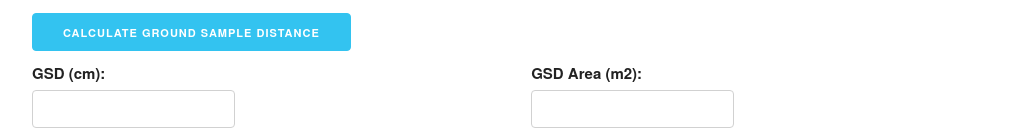
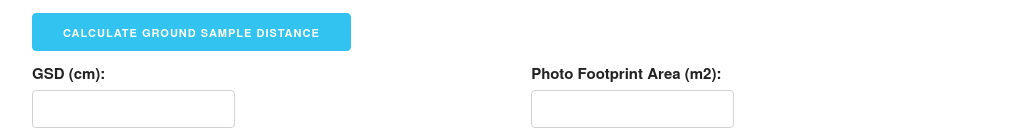
Before and after one commit to scarnecchia/GSD_calc, a plain HTML site: page index.html in a window 1280 px wide. Shown: the part 797-937 px from the top of the page, without its empty margins (128-1151 px from the left). Drawn offline with Linux system fonts and the light colour scheme.

Commit message:
GSD Area -> Photo Footprint

```diff
--- a/index.html
+++ b/index.html
@@ -85,7 +85,7 @@
                     <input type="text" name="gsd" id="gsd">
                 </div>
                 <div class="six columns">
-                    <label class="u-full-width">GSD Area (m2):</label>
+                    <label class="u-full-width">Photo Footprint Area (m2):</label>
                     <input type="text" name="gsd_area" id="gsd_area">
                 </div>
             </div>
```
